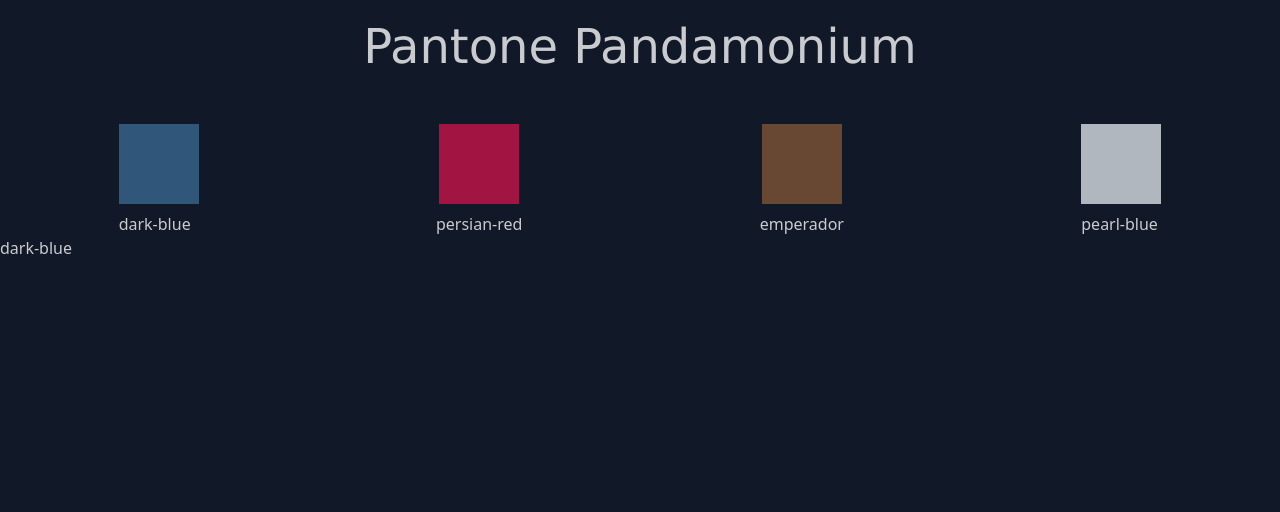
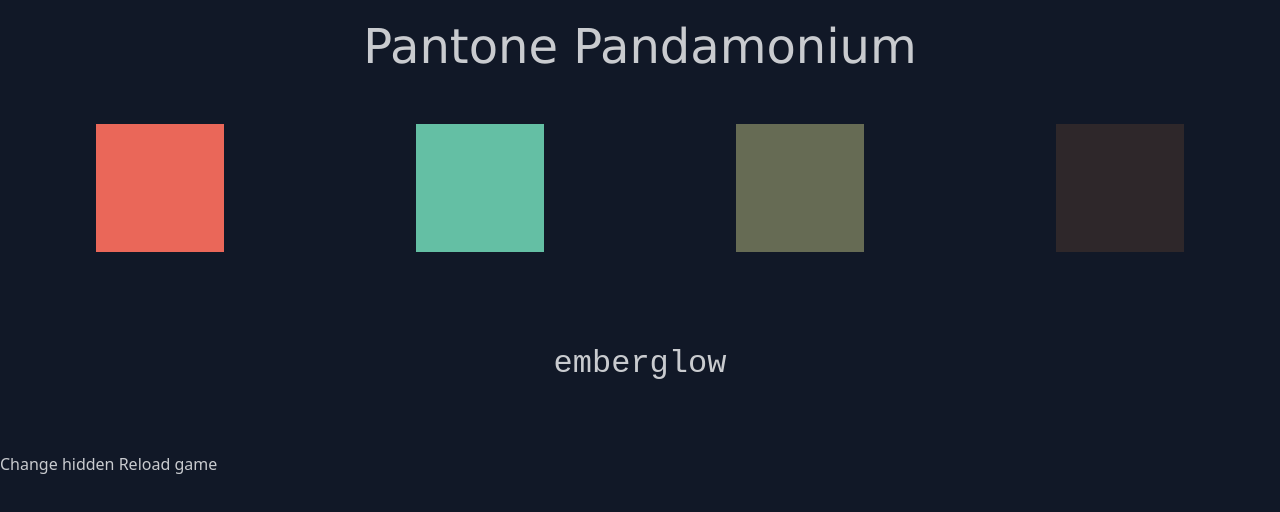
Before and after one commit to lydia-pauly/pantone_colour_game, a SvelteKit app in the folder pantone_game_svelte/: page / in a window 1280 px wide. Shown: the top 512 px of the page. Built offline with nearby package versions, Linux system fonts and the light colour scheme.

Commit message:
Trying to add reload feature but getting stuck in endless reloading loops

```diff
--- a/pantone_game_svelte/src/app.pcss
+++ b/pantone_game_svelte/src/app.pcss
@@ -2,3 +2,7 @@
 @tailwind base;
 @tailwind components;
 @tailwind utilities;
+
+.main-text {
+  font-family: "Courier New", Courier, monospace;
+}
--- a/pantone_game_svelte/src/lib/ColourNameGuess.svelte
+++ b/pantone_game_svelte/src/lib/ColourNameGuess.svelte
@@ -1,5 +1,12 @@
 <script>
-  export let chosen_colour = "not yet set";
+  export let chosen_colour = "";
 </script>
 
-<p>{chosen_colour}</p>
+<p class="colour main-text">{chosen_colour.replaceAll("-", " ")}</p>
+
+<style>
+  p {
+    margin: 2em auto;
+    font-size: 2em;
+  }
+</style>
--- a/pantone_game_svelte/src/lib/ColourSquare.svelte
+++ b/pantone_game_svelte/src/lib/ColourSquare.svelte
@@ -1,17 +1,24 @@
 <script>
-  export let colour_name = "not yet set";
-  export let hex_value = "#000";
+  export let colour_name = "";
+  export let hidden;
+  let placeholder = " ";
 </script>
 
 <div class="colour-name-pair">
   <div class="colour-square"></div>
-  <p class="colour-name">{colour_name}</p>
+  {#if hidden}
+    <p class="colour-name main-text">{colour_name.replaceAll("-", " ")}</p>
+  {:else}
+    <p class="colour-name main-text" style="visibility:hidden">
+      {colour_name.replaceAll("-", " ")}
+    </p>
+  {/if}
 </div>
 
 <style>
   .colour-square {
-    height: 5em;
-    width: 5em;
+    height: 8em;
+    width: 8em;
     margin: 2em auto;
     background-color: var(--square-colour);
     margin-bottom: 0px;
@@ -25,5 +32,6 @@
 
   .colour-name {
     margin-top: 0.5em;
+    margin: auto;
   }
 </style>
--- a/pantone_game_svelte/src/routes/+page.svelte
+++ b/pantone_game_svelte/src/routes/+page.svelte
@@ -1,10 +1,26 @@
 <script>
+  //Import components from /lib
   import ColourSquare from "$lib/ColourSquare.svelte";
-  import colourJSON from "$lib/pantone-colors.json";
   import ColourNameGuess from "$lib/ColourNameGuess.svelte";
+
+  //Import methods
   import { onMount } from "svelte";
 
+  //Import data
+  import colourJSON from "$lib/pantone-colors.json";
+
+  //Initialise variables
+  let hex_value_array = [];
+  let colour_name_array = [];
+  let chosen_colour = "";
+  let hidden = false;
+
+  //Set up initial game state upon mount by selecting colours to guess and their respective names
   onMount(() => {
+    setGame(true);
+  });
+
+  function setGame(no_reload) {
     hex_value_array = [];
     colour_name_array = [];
     for (let step = 0; step < 4; step++) {
@@ -13,11 +29,14 @@
       colour_name_array = [...colour_name_array, colourJSON["names"][selector]];
     }
     chosen_colour = colour_name_array[Math.floor(Math.random() * 4)];
-  });
+    if (!no_reload) {
+      //location.reload();
+    }
+  }
 
-  let hex_value_array = [];
-  let colour_name_array = [];
-  let chosen_colour = "not yet defined";
+  function changeHiddenProperty() {
+    hidden = !hidden;
+  }
 </script>
 
 <div class="colour-square-bar">
@@ -25,13 +44,17 @@
     <ColourSquare
       --square-colour={hex_value_array[i]}
       colour_name={colour_name_array[i]}
+      {hidden}
     />
   {/each}
 </div>
 
-<ColourNameGuess {chosen_colour} />
+<div class="colour-guess main-text">
+  <ColourNameGuess {chosen_colour} />
+</div>
 
-<!-- <button on:click={setColours}>Set colours</button> -->
+<button on:click={changeHiddenProperty}>Change hidden</button>
+<button on:click={setGame()}>Reload game</button>
 
 <style>
   .colour-square-bar {
@@ -40,4 +63,9 @@
     flex-wrap: wrap;
     margin: auto;
   }
+
+  .colour-guess {
+    display: flex;
+    margin: auto;
+  }
 </style>
```
